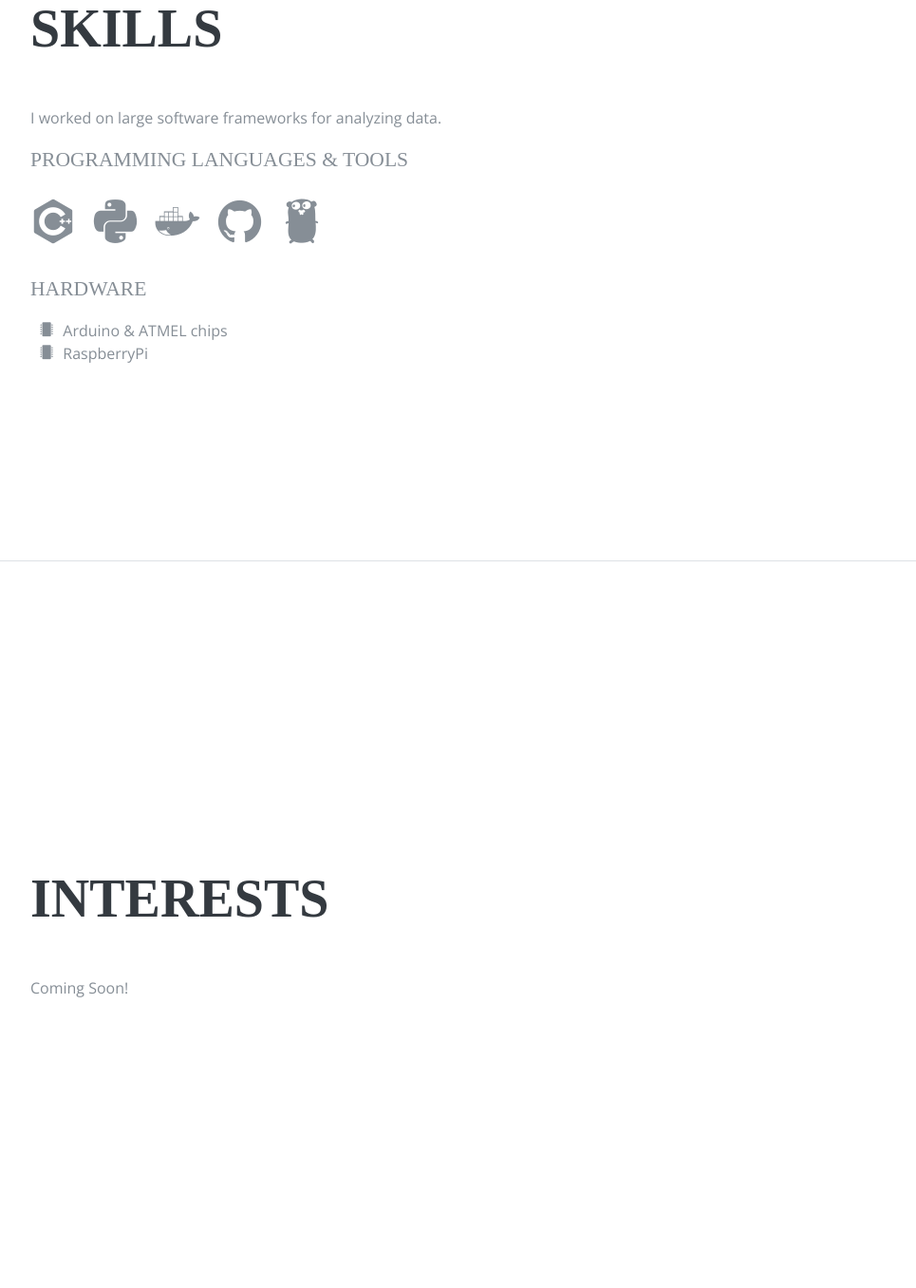
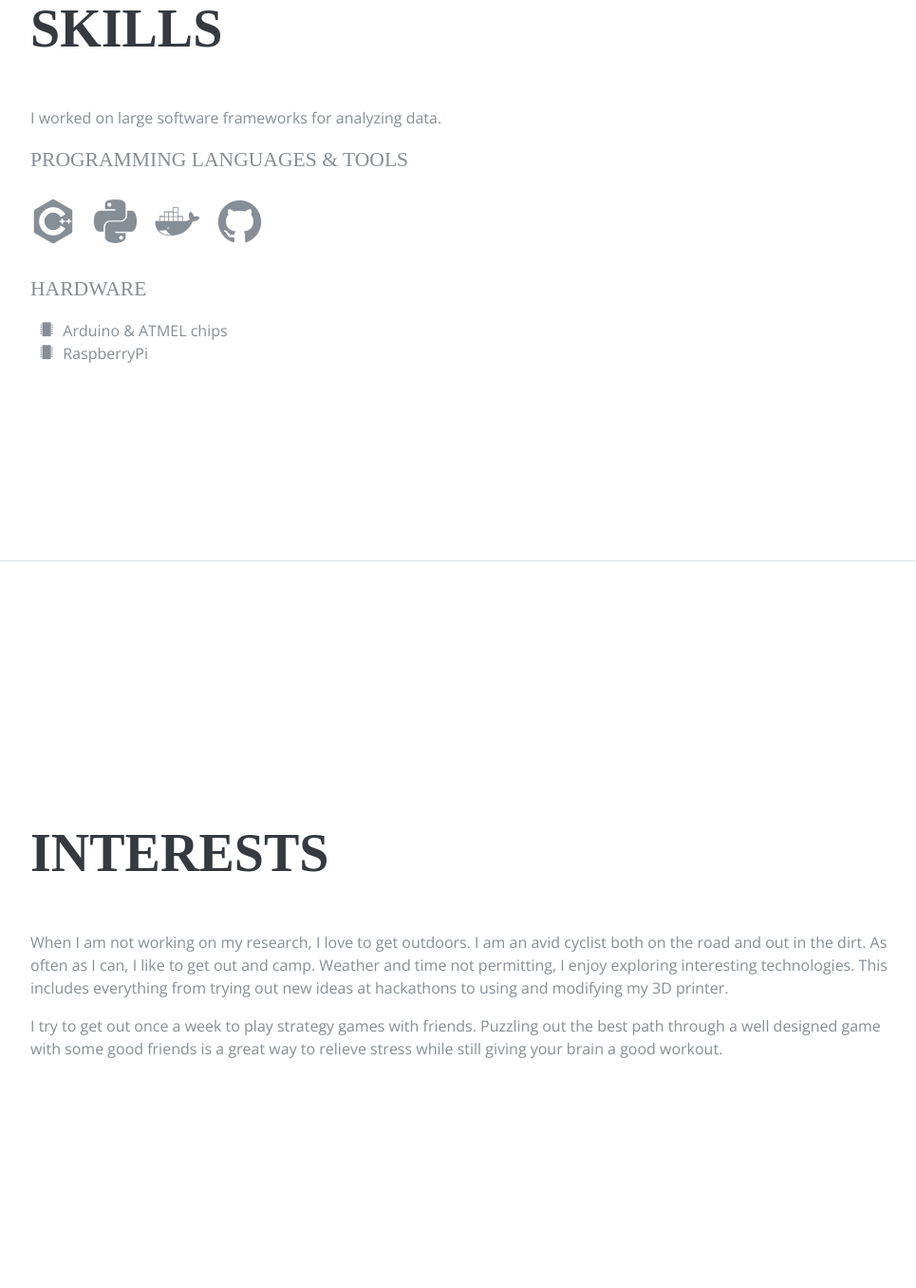
Before and after one commit to Rob-Fletcher/homepage, a Flask app: page / in a window 1280 px wide. Shown: the part 2609-3965 px from the top of the page at 95% size, without its empty margins (288-1253 px from the left). Run offline with Flask 2, Linux system fonts and the light colour scheme; some libraries are stand-ins or nearby versions; some web fonts are replaced.

Commit message:
Filling out some sections

```diff
--- a/templates/index.html
+++ b/templates/index.html
@@ -214,9 +214,6 @@
             <li class="list-inline-item">
               <i class="devicons devicon-github-plain"></i>
             </li>
-            <li class="list-inline-item">
-              <i class="devicons devicon-go-plain"></i>
-            </li>
           </ul>
 
           <div class="subheading mb-3">Hardware</div>
@@ -234,8 +231,11 @@
       <section class="resume-section p-3 p-lg-5 d-flex flex-column" id="interests">
         <div class="my-auto">
           <h2 class="mb-5">Interests</h2>
-          <p>Coming Soon!</p>
-          <p class="mb-0"></p>
+          <p>When I am not working on my research, I love to get outdoors. I am an avid cyclist both on the road and out in the dirt.
+          As often as I can, I like to get out and camp. Weather and time not permitting, I enjoy exploring interesting technologies.
+          This includes everything from trying out new ideas at hackathons to using and modifying my 3D printer.</p>
+          <p class="mb-0">I try to get out once a week to play strategy games with friends. Puzzling out the best path through a well
+          designed game with some good friends is a great way to relieve stress while still giving your brain a good workout.</p>
         </div>
       </section>
 
```
